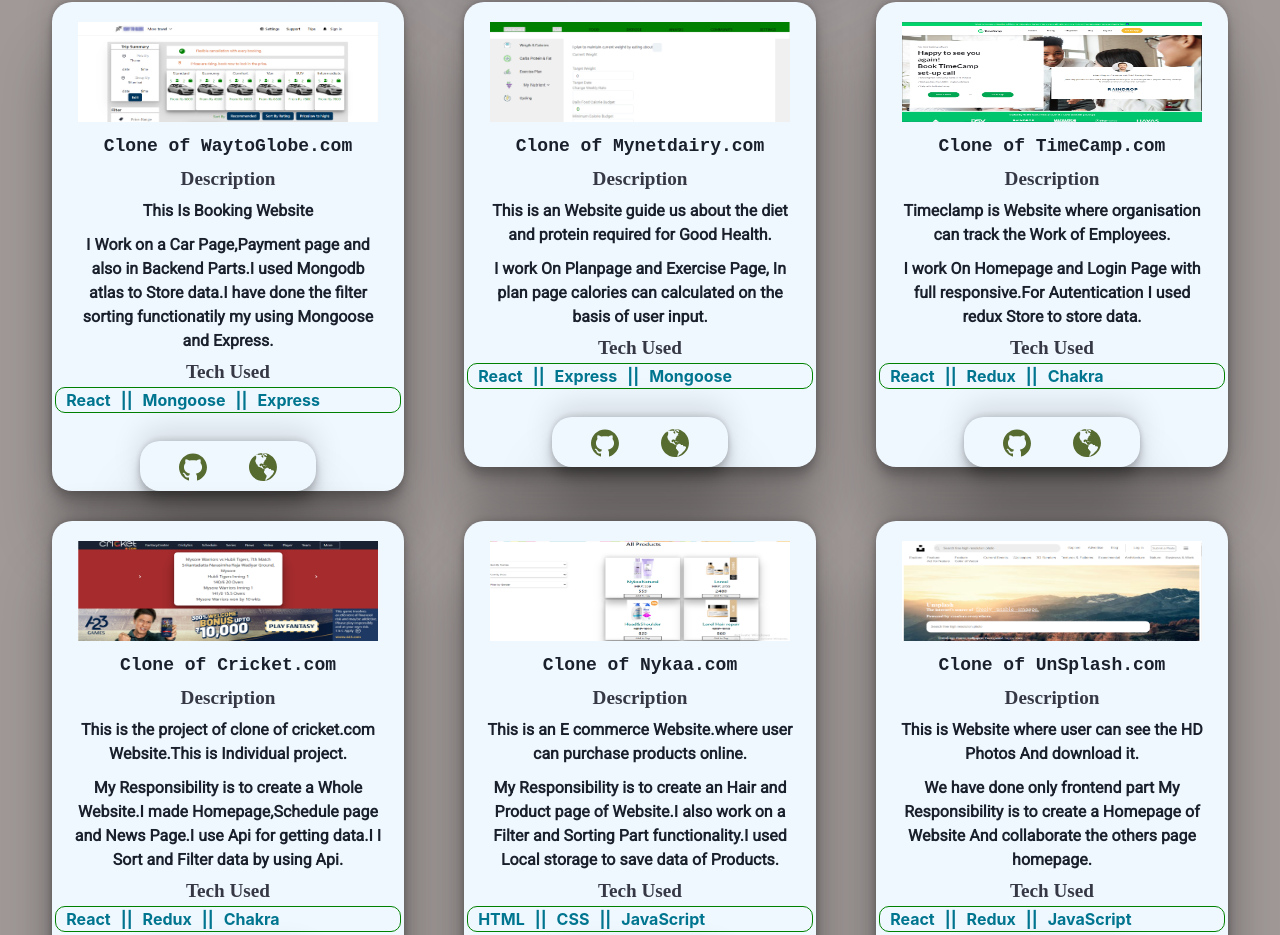
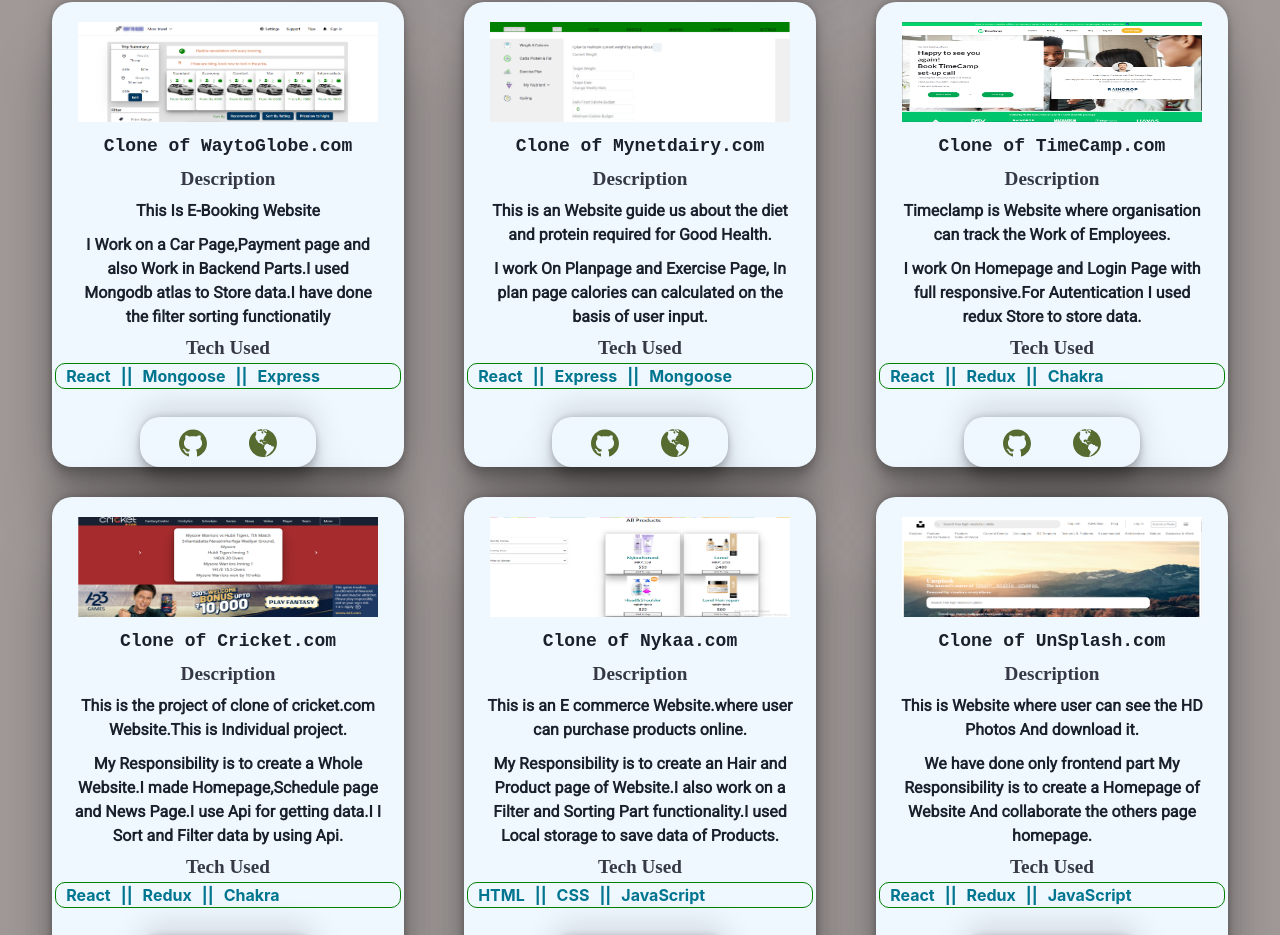
Before and after one commit to Mohammadzaki0027/Mohammadzaki0027.github.io, a React (Create React App) app in the folder Portfolio_zaki/: page / in a window 1280 px wide. Shown: the part 2118-3053 px from the top of the page. Built offline with nearby package versions, Linux system fonts and the light colour scheme; a web font is replaced by a local one.

Commit message:
the first project add

```diff
--- a/Portfolio_zaki/src/Pages/Project.jsx
+++ b/Portfolio_zaki/src/Pages/Project.jsx
@@ -20,12 +20,12 @@
             <h1 className="descriptionh1">Description</h1>
             <div className="uldiv_style">
               <h5 className="unorderlist">
-                This Is Booking Website
+                This Is E-Booking Website
               </h5>
 
               <h5>
-                I Work on a Car Page,Payment page and also in Backend Parts.I
-                used Mongodb atlas to  Store data.I have done the filter sorting functionatily my using Mongoose and Express.
+                I Work on a Car Page,Payment page and also Work in Backend Parts.I
+                used Mongodb atlas to  Store data.I have done the filter sorting functionatily
               </h5>
             </div>
           </div>
```
